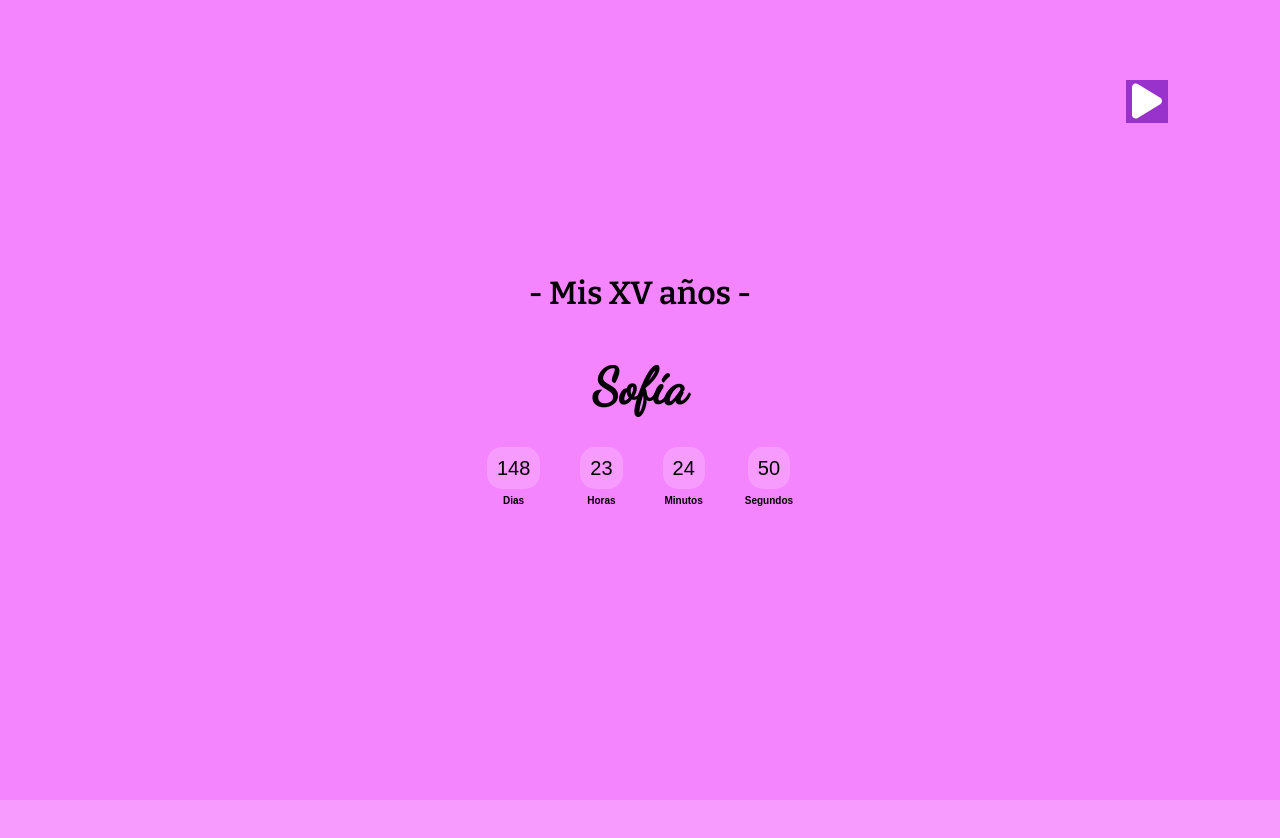
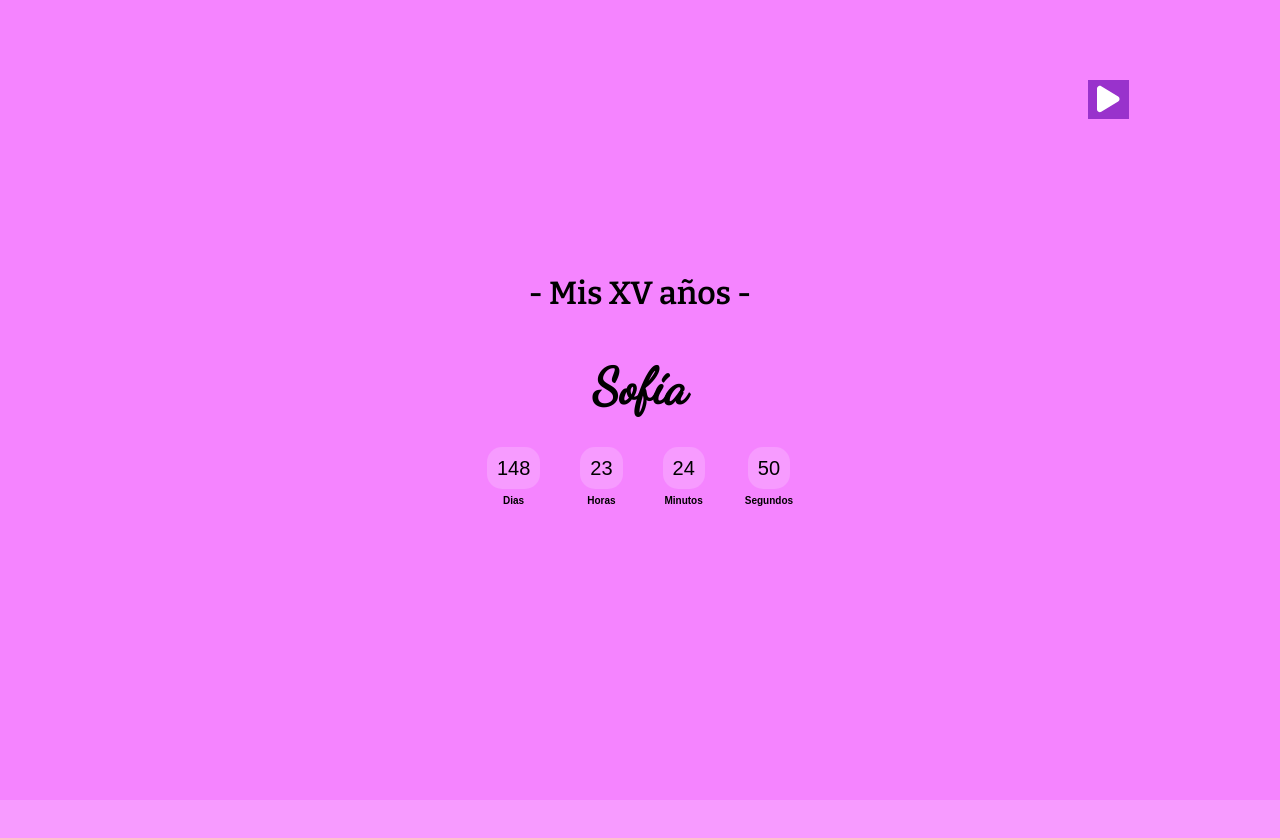
Before and after one commit to Gonza1065/Invitacion-Sofia-Sin-Entrada, a React (Vite) app: page / in a window 1280 px wide. Shown: the top 838 px of the page. Built offline with nearby package versions, Linux system fonts and the light colour scheme.

Commit message:
Arreglando la cancion

```diff
--- a/src/components/Music.jsx
+++ b/src/components/Music.jsx
@@ -2,7 +2,7 @@ import { faPause, faPlay } from "@fortawesome/free-solid-svg-icons";
 import { FontAwesomeIcon } from "@fortawesome/react-fontawesome";
 import React, { useState } from "react";
 import "../componentsCss/Music.css";
-import audioFile from "../song/Y2meta.app - Dua Lipa - New Rules (Official Music Video) (128 kbps).mp3";
+import audioFile from "../song/Y2meta.app - Dua Lipa - New Rules (Official Lyric Video) (128 kbps).mp3";
 export function Music() {
   const [isPlaying, setPlaying] = useState(false);
   const audioRef = React.createRef();
--- a/src/componentsCss/Music.css
+++ b/src/componentsCss/Music.css
@@ -1,7 +1,7 @@
 .music-player {
   position: fixed;
   text-align: end;
-  left: 88%;
+  left: 85%;
   top: 10%;
 }
 .btn-play-pause button {
@@ -9,6 +9,7 @@
   border-style: none;
 }
 .icon-play-pause svg {
-  height: 40px;
+  height: 30px;
   color: white;
+  padding: 3px;
 }
```
Also changed, not shown: 2 other files (tests, documents, lock files or other folders).
